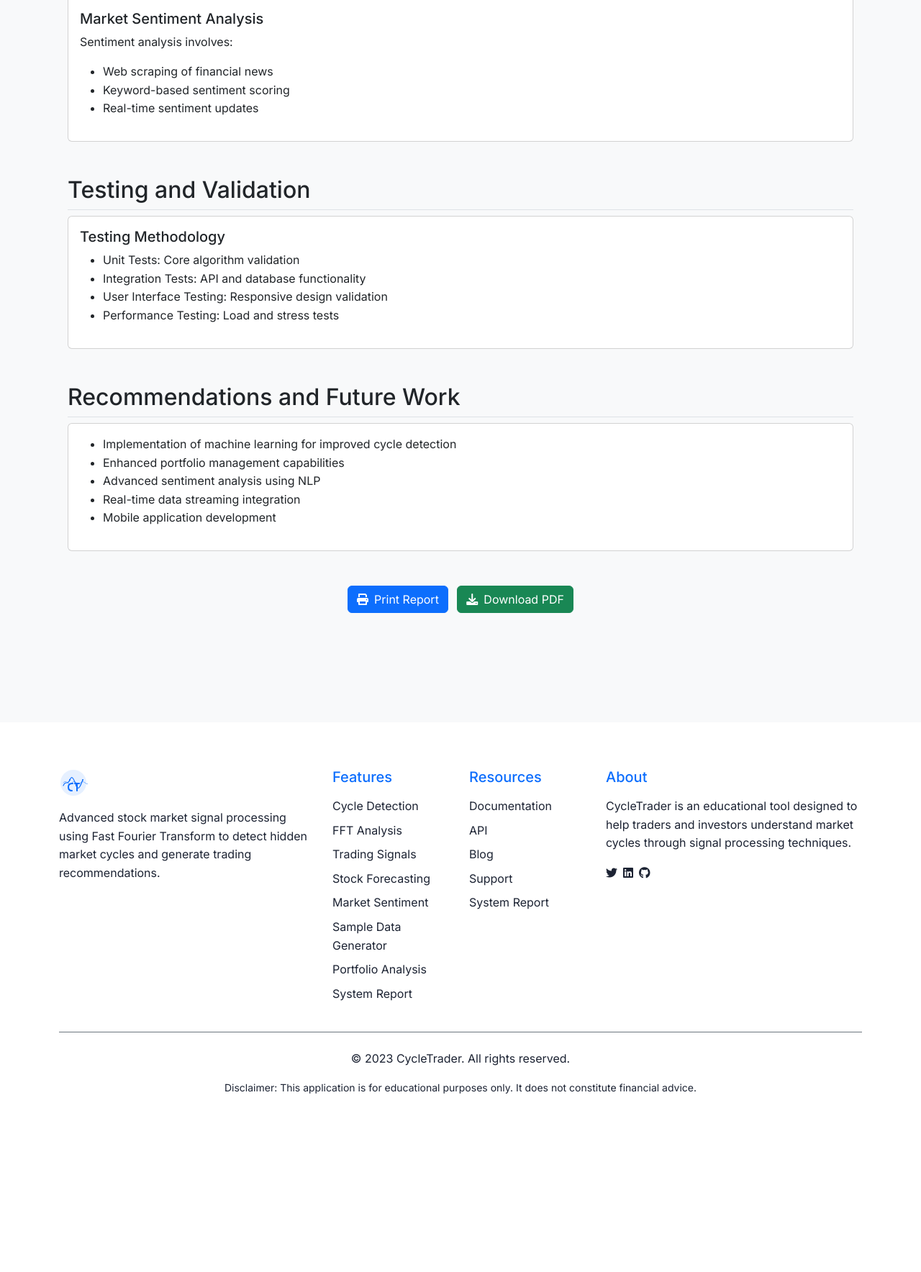
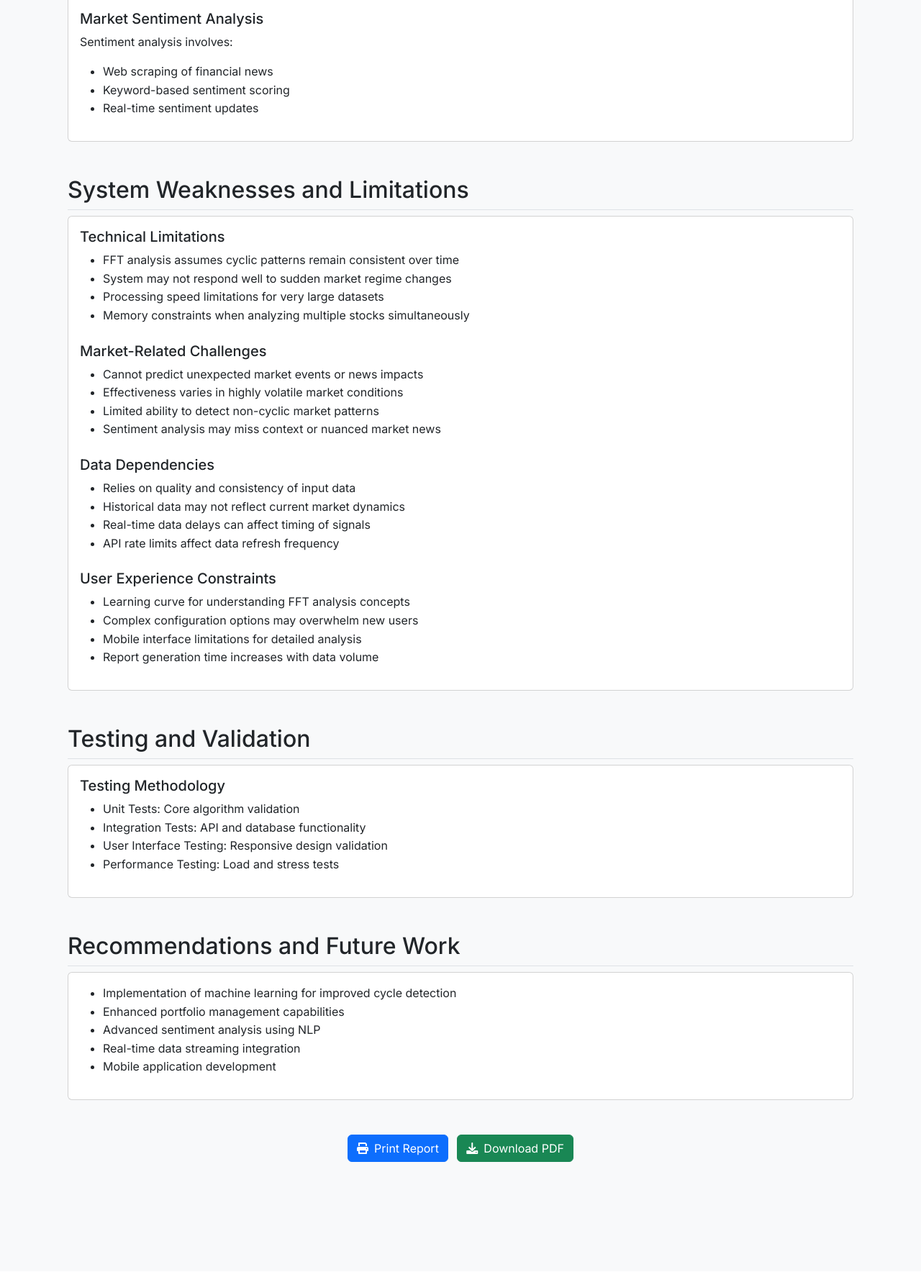
Before and after one commit to Icradle-Innovations-Ltd/StockSignalPro, a Flask app: page /system-report in a window 1280 px wide. Shown: the part 3216-4984 px from the top of the page at 72% size. Before the commit the page ends 4736 px from the top, so only its background shows below. Run offline with Flask 3, Linux system fonts and the light colour scheme; some libraries are stand-ins or nearby versions.

Commit message:
Assistant checkpoint: Added system weaknesses section to documentation
Assistant generated file changes:
- templates/system_report.html: Add system weaknesses section

---

User prompt:

add the also the weaknesses

Replit-Commit-Author: Assistant
Replit-Commit-Session-Id: 3c01ec15-b92c-46da-badf-e82577c2474a

```diff
--- a/templates/system_report.html
+++ b/templates/system_report.html
@@ -163,6 +163,46 @@
         </div>
     </section>
 
+    <!-- System Weaknesses and Limitations -->
+    <section class="mb-5">
+        <h2 class="border-bottom pb-2">System Weaknesses and Limitations</h2>
+        <div class="card">
+            <div class="card-body">
+                <h5>Technical Limitations</h5>
+                <ul>
+                    <li>FFT analysis assumes cyclic patterns remain consistent over time</li>
+                    <li>System may not respond well to sudden market regime changes</li>
+                    <li>Processing speed limitations for very large datasets</li>
+                    <li>Memory constraints when analyzing multiple stocks simultaneously</li>
+                </ul>
+
+                <h5 class="mt-4">Market-Related Challenges</h5>
+                <ul>
+                    <li>Cannot predict unexpected market events or news impacts</li>
+                    <li>Effectiveness varies in highly volatile market conditions</li>
+                    <li>Limited ability to detect non-cyclic market patterns</li>
+                    <li>Sentiment analysis may miss context or nuanced market news</li>
+                </ul>
+
+                <h5 class="mt-4">Data Dependencies</h5>
+                <ul>
+                    <li>Relies on quality and consistency of input data</li>
+                    <li>Historical data may not reflect current market dynamics</li>
+                    <li>Real-time data delays can affect timing of signals</li>
+                    <li>API rate limits affect data refresh frequency</li>
+                </ul>
+
+                <h5 class="mt-4">User Experience Constraints</h5>
+                <ul>
+                    <li>Learning curve for understanding FFT analysis concepts</li>
+                    <li>Complex configuration options may overwhelm new users</li>
+                    <li>Mobile interface limitations for detailed analysis</li>
+                    <li>Report generation time increases with data volume</li>
+                </ul>
+            </div>
+        </div>
+    </section>
+
     <!-- Testing and Validation -->
     <section class="mb-5">
         <h2 class="border-bottom pb-2">Testing and Validation</h2>
```
